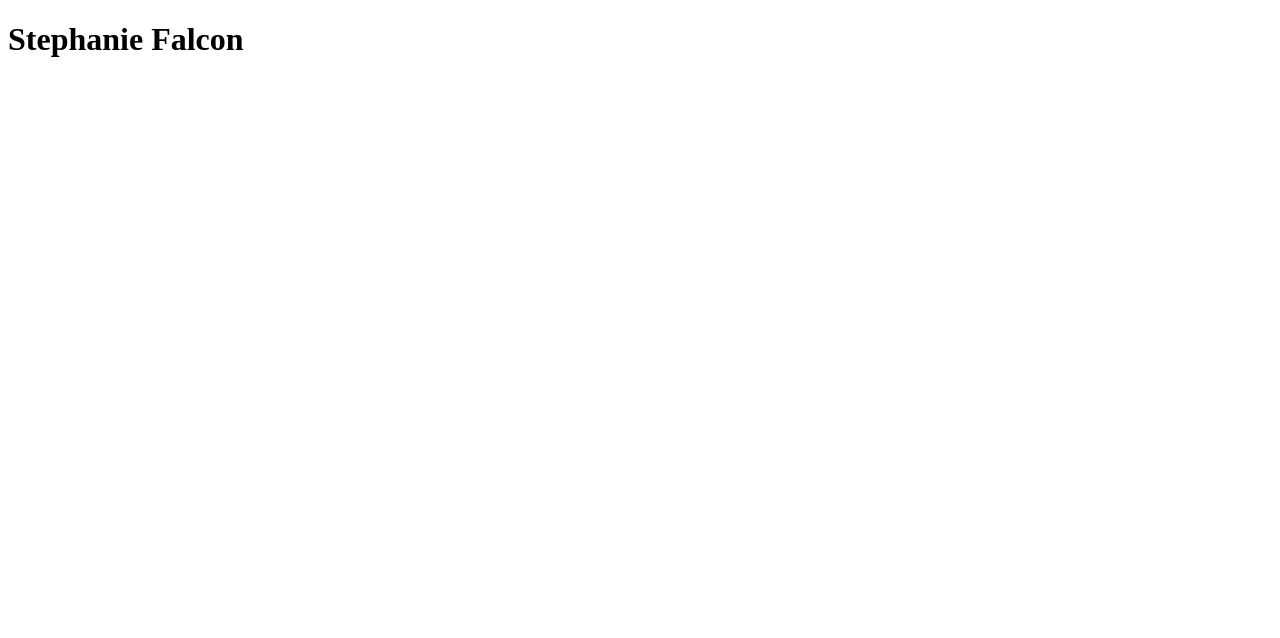
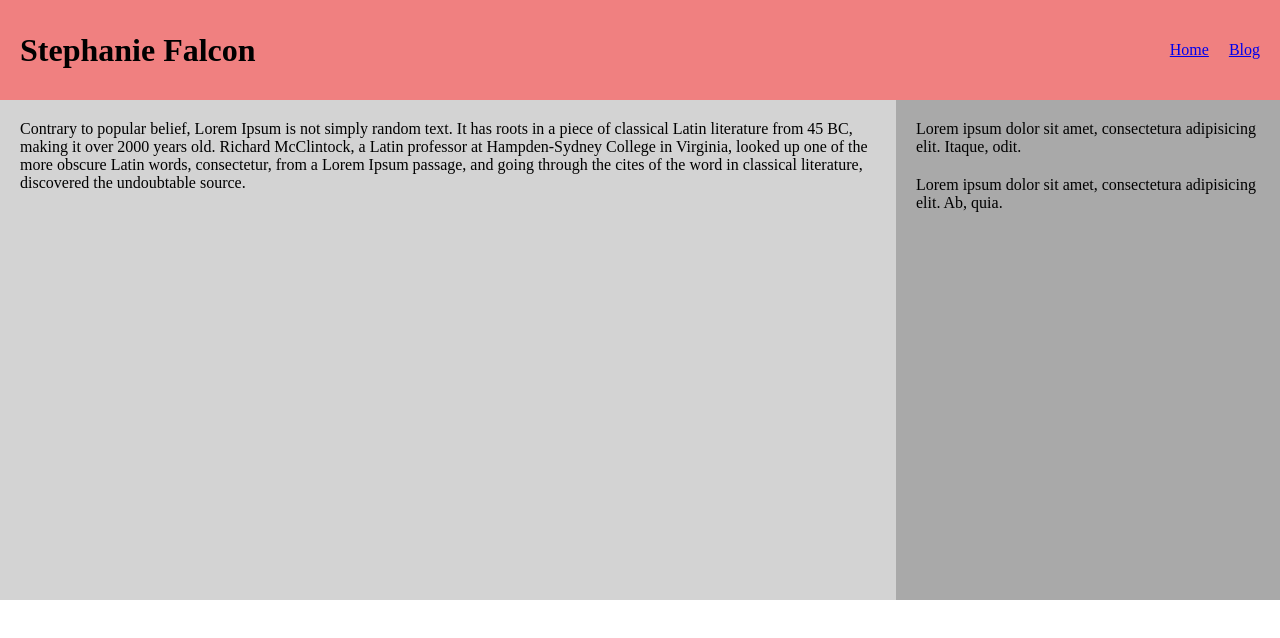
Before and after one commit to mfalcon-su/lab1, a plain HTML site: page index.html in a window 1280 px wide. Drawn offline with Linux system fonts and the light colour scheme.

Commit message:
new changes

```diff
--- a/index.html
+++ b/index.html
@@ -4,9 +4,46 @@
     <meta charset="UTF-8">
     <meta name="viewport" content="width=device-width, initial-scale=1.0">
     <meta http-equiv="X-UA-Compatible" content="ie=edge">
-    <title>ISR 363 Lab 1</title>
+    <title>IST 363 Lab 1</title>
+
+    <link rel="stylesheet" href="style.css" />
 </head>
 <body>
+    <div class="header">
     <h1>Stephanie Falcon</h1>
+
+    <ul class="navigation">
+        <li>
+            <a href="index.html">Home</a>
+        </li>
+        <li>
+            <a href="blog.html">Blog</a>
+        </li>
+    </ul>
+    </div>
+    <div class="main">
+        <div class="content">
+            <p>
+                Contrary to popular belief, Lorem Ipsum is not simply random text.
+                It has roots in a piece of classical Latin literature from 45 BC,
+                making it over 2000 years old. Richard McClintock, a Latin professor
+                at Hampden-Sydney College in Virginia, looked up one of the more obscure
+                Latin words, consectetur, from a Lorem Ipsum passage, and going through the
+                cites of the word in classical literature, discovered the undoubtable source.
+            </p>
+        </div>
+        <div class="sidebar">
+            <p>
+                Lorem ipsum dolor sit amet, consectetura adipisicing elit.
+                Itaque, odit.
+            </p>
+            <p>
+                Lorem ipsum dolor sit amet, consectetura adipisicing elit.
+                Ab, quia.
+
+
+            </p>
+        </div>
+    </div>
 </body>
 </html>
--- /dev/null
+++ b/style.css
@@ -0,0 +1,56 @@
+html{
+    margin: 0px;
+    padding: 0px;
+}
+
+body{
+    padding: 0px;
+    margin: 0px;
+}
+
+.header{
+    height: 60px;
+    line-height: 60px;
+    padding: 20px;
+    background-color: lightcoral;
+}
+
+h1{
+    float: left;
+    margin: 0px;
+}
+
+ul{
+    float: right;
+    list-style-type: none;
+    margin: 0px;
+    padding: 0px;
+}
+
+li{
+    float: left;
+    margin-left: 20px;
+}
+
+.content{
+    width: 70%;
+    float: left;
+    background-color: lightgray;
+    min-height: 500px;
+}
+
+.sidebar{
+    width: 30%;
+    float: left;
+    background-color: darkgray;
+    text-decoration-color: white;
+    min-height: 500px;
+}
+
+.content p{
+    margin: 20px;
+}
+
+.sidebar p{
+    margin: 20px;
+}
```
